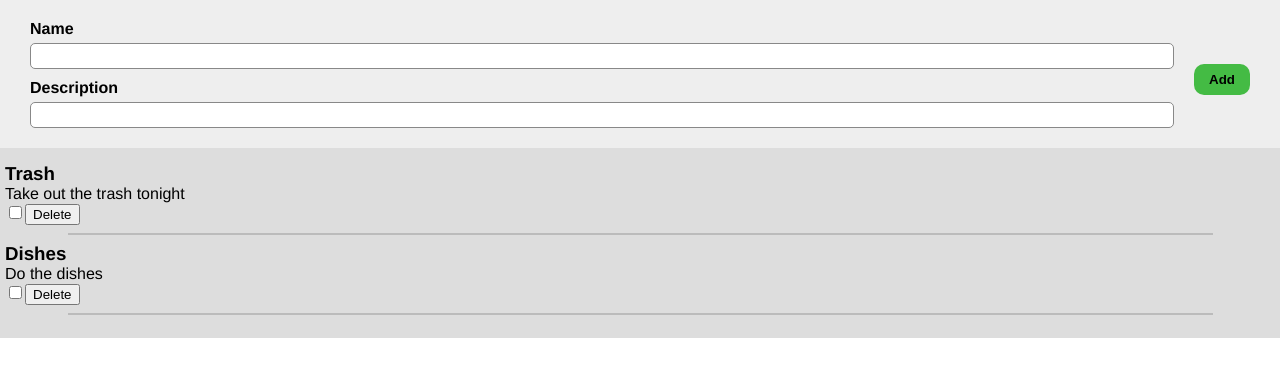
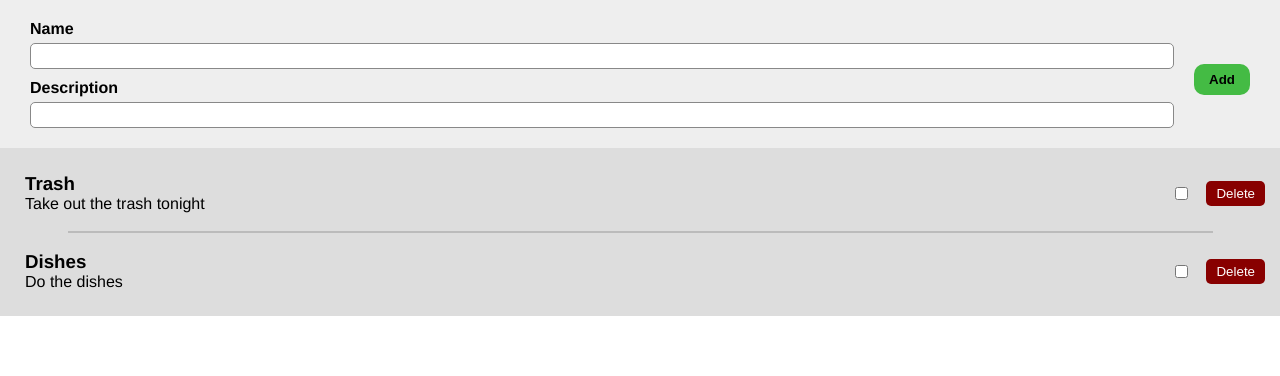
Before and after one commit to steve-kaufman/todo-app, a React (Create React App) app: page / in a window 1280 px wide. Shown: the top 376 px of the page. Built offline with nearby package versions, Linux system fonts and the light colour scheme.

Commit message:
fixed todo styling

```diff
--- a/src/components/TodoList.js
+++ b/src/components/TodoList.js
@@ -16,6 +16,7 @@ function TodoList ({ todos }) {
             name={ name }
             description={ description }
             isCompleted={ isCompleted }
+            isLast={ isLastTodo }
           />
       )})}
     </ul>
--- a/src/styles/components/Todo.sass
+++ b/src/styles/components/Todo.sass
@@ -1,4 +1,4 @@
-div.todo
+li.todo
   display: flex
   align-items: center
   justify-content: space-between
```
